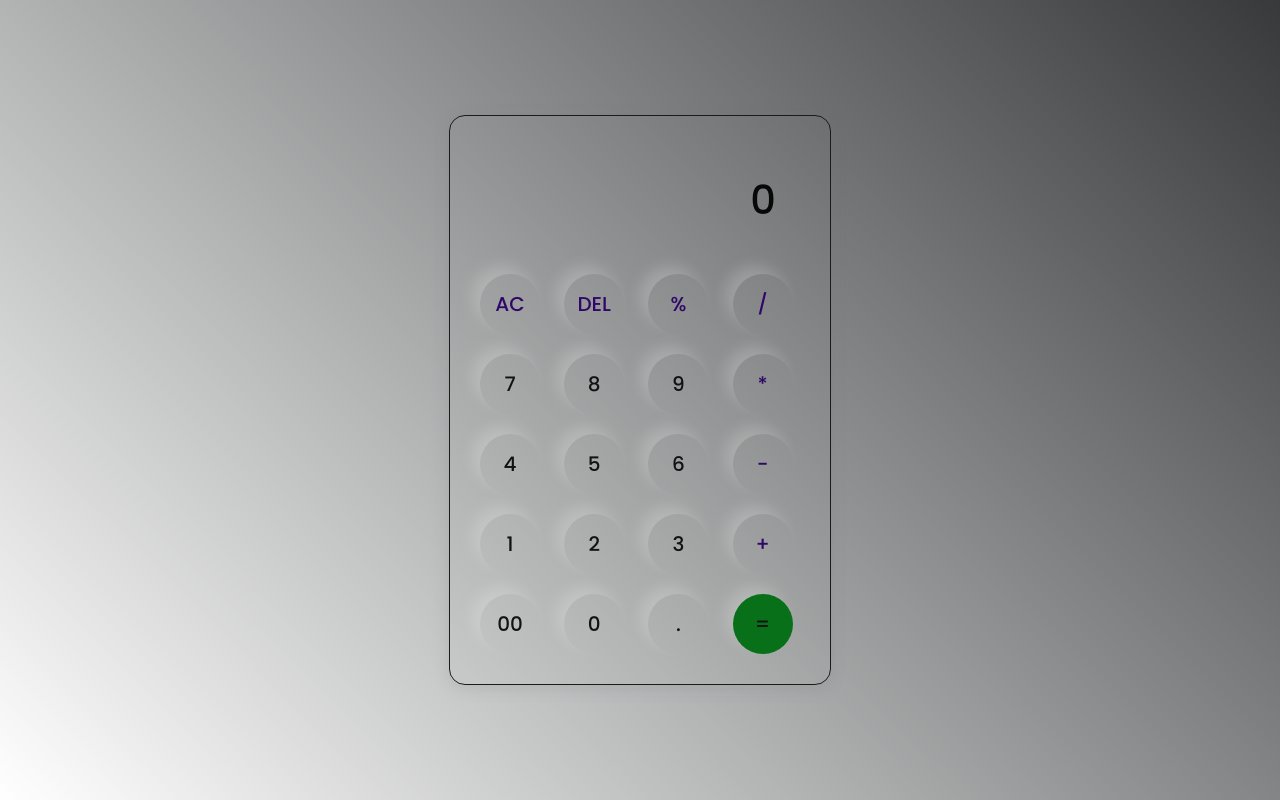
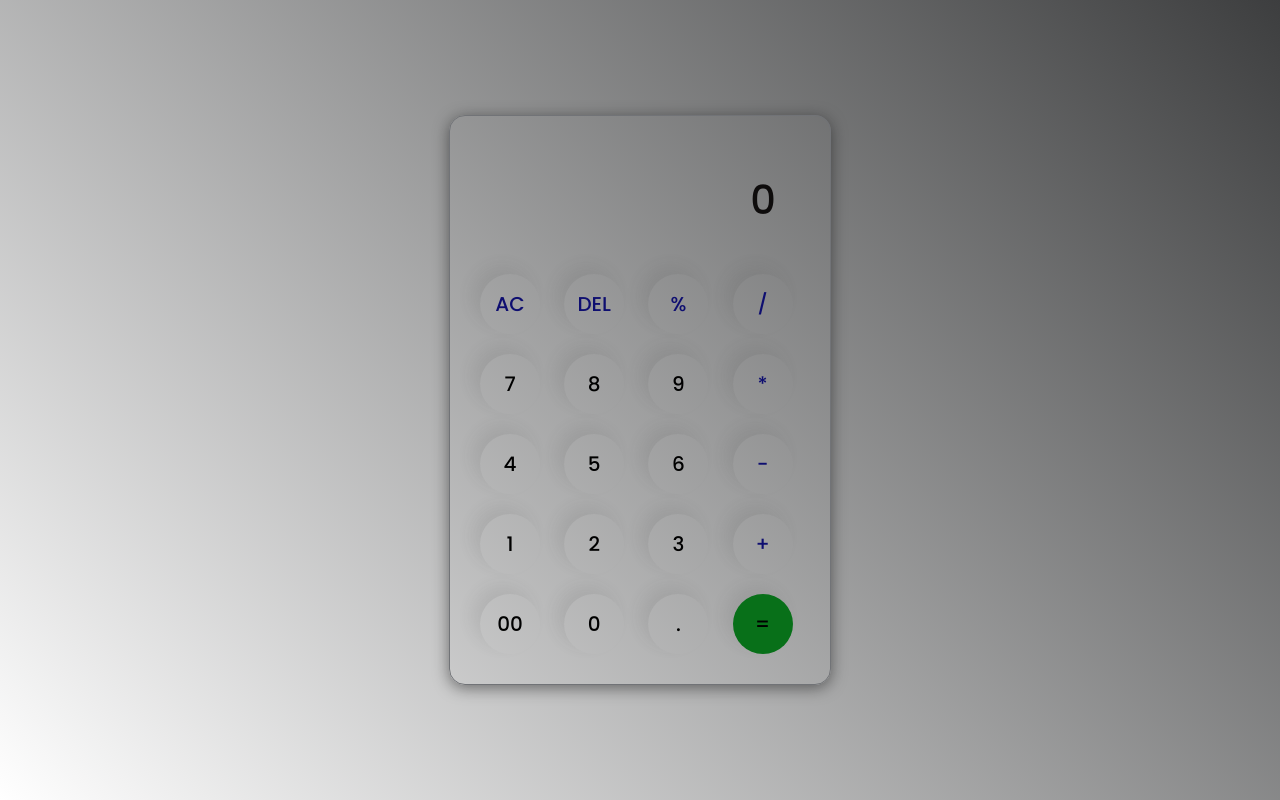
Before and after one commit to AnkitaPatna/Calculator-file, a plain HTML site: page index.html in a window 1280 px wide. Drawn offline with Linux system fonts and the light colour scheme.

Commit message:
Update style.css

```diff
--- a/style.css
+++ b/style.css
@@ -13,15 +13,15 @@ body{
     display: flex;
     justify-content: center;
     align-items: center;
-    background: linear-gradient(45deg, #ffffff, #37393a);
+    background: linear-gradient(45deg, #ffffff, #3d3e3f);
 }
 
 .calculator{
-    border: 1px solid #1a1b1d;
+    border: 1px solid #717377;
     padding: 20px;
     border-radius: 16px;
     background: transparent;
-    box-shadow: 0px 3px 15px rgba(113, 115, 119, 0.2);
+    box-shadow: 0px 3px 15px rgba(13, 13, 14, 0.5);
 
 }
 
@@ -35,11 +35,11 @@ input{
     font-size: 40px;
     text-align: right;
     cursor: pointer;
-    color: #0e0d0d;
+    color: rgb(8, 8, 8);
 }
 
 input::placeholder{
-    color: #080808;
+    color: #0e0c0c;
 }
 
 button{
@@ -49,9 +49,9 @@ button{
     margin: 10px;
     border-radius: 50%;
     background: transparent;
-    color: #131212;
+    color: black;
     font-size: 20px;
-    box-shadow: -8px -8px 15px rgba(255, 255, 255, 0.2);
+    box-shadow: -8px -8px 15px rgba(71, 65, 65, 0.1);
     cursor: pointer;
 }
 
@@ -60,5 +60,5 @@ button{
 }
 
 .operator{
-    color: #2e0769;
+    color: rgb(14, 14, 112);
 }
```
